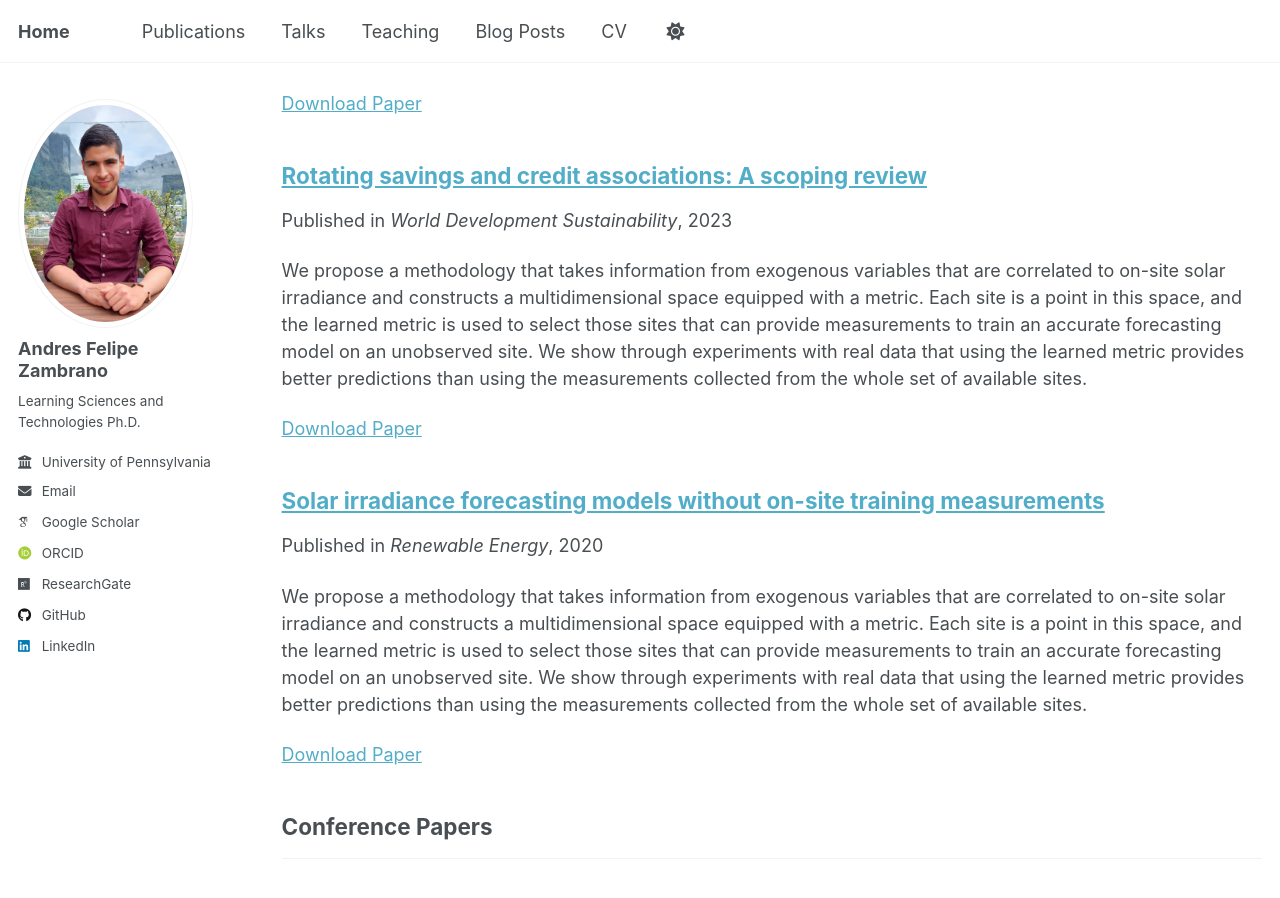
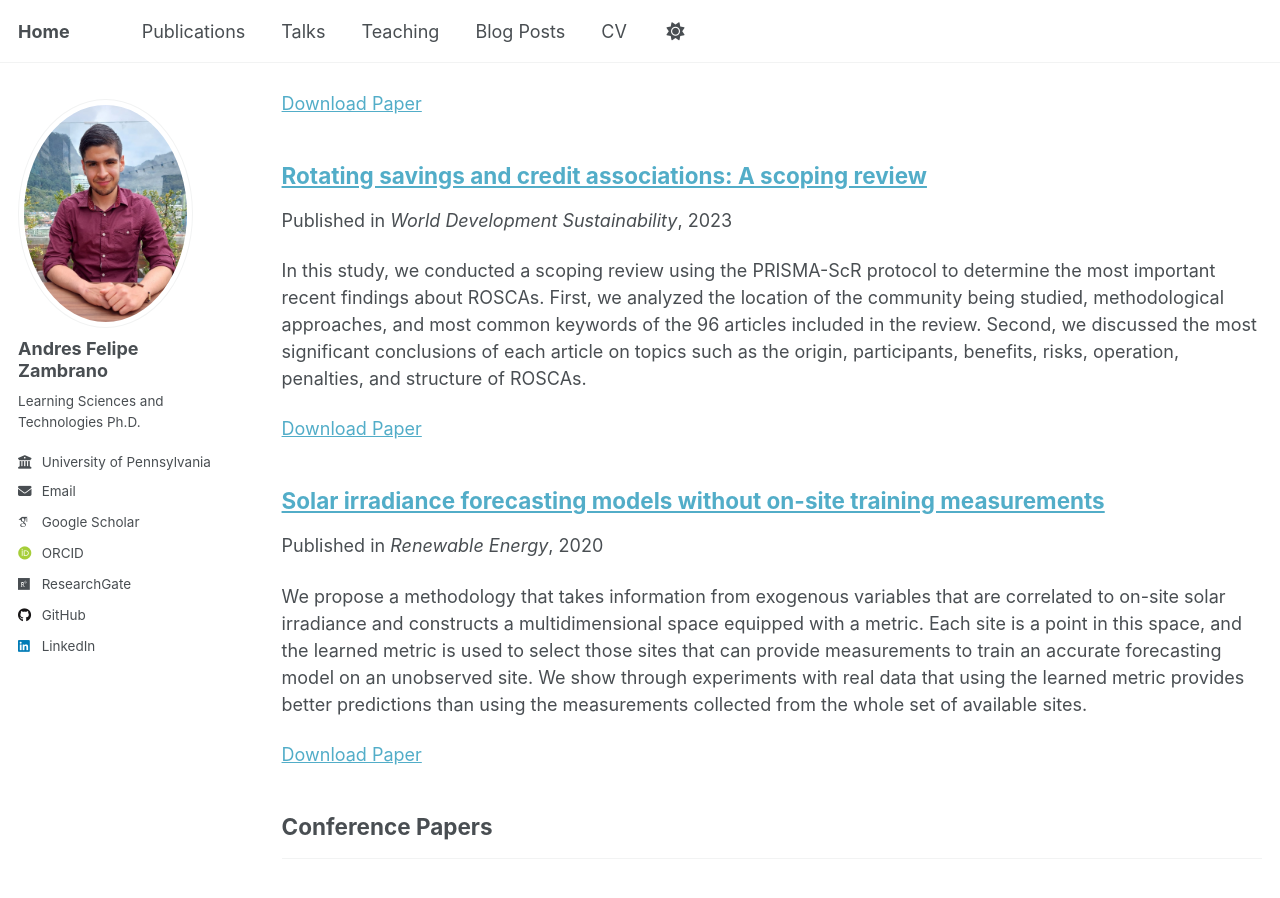
Before and after one commit to afzambrano/afzambrano.github.io, a Jekyll site: the page built from _pages/publications.html, in a window 1280 px wide and 900 px high, scrolled down 1174 px. Built offline with Jekyll 4.4.1, drawn with Linux system fonts in a browser that asks for light colours; some web fonts are replaced; a script that is not in the unit is left out.

Commit message:
Update 2023-review-roscas.md

```diff
--- a/_publications/2023-review-roscas.md
+++ b/_publications/2023-review-roscas.md
@@ -3,14 +3,15 @@ title: "Rotating savings and credit associations: A scoping review"
 collection: publications
 category: manuscripts
 permalink: /publication/2023-review-roscas
-excerpt: 'We propose a methodology that takes information from exogenous variables that are correlated to on-site solar irradiance and constructs a multidimensional space equipped with a metric. Each site is a point in this space, and the learned metric is used to select those sites that can provide measurements to train an accurate forecasting model on an unobserved site. We show through experiments with real data that using the learned metric provides better predictions than using the measurements collected from the whole set of available sites.'
+excerpt: 'In this study, we conducted a scoping review using the PRISMA-ScR protocol to determine the most important recent findings about ROSCAs. First, we analyzed the location of the community being studied, methodological approaches, and most common keywords of the 96 articles included in the review. Second, we discussed the most significant conclusions of each article on topics such as the origin, participants, benefits, risks, operation, penalties, and structure of ROSCAs.'
 date: 2023-12-01
 venue: 'World Development Sustainability'
 paperurl: 'https://www.sciencedirect.com/science/article/pii/S2772655X23000393'
 ---
 
 A Rotating Savings and Credit Association (ROSCA) is an informal cooperation strategy that has emerged in several parts of the world as a tool to increase the resilience and social development of individuals in underprivileged communities. This strategy has been widely studied for decades to recognize ROSCAs’ benefits, risks, and operation rules in several regions and countries. In this study, we conducted a scoping review using the PRISMA-ScR protocol to determine the most important recent findings about ROSCAs. First, we analyzed the location of the community being studied, methodological approaches, and most common keywords of the 96 articles included in the review. Second, we discussed the most significant conclusions of each article on topics such as the origin, participants, benefits, risks, operation, penalties, and structure of ROSCAs. Based on this review, we discuss how ROSCAs have provided benefits to their members that are not exclusively financial, how these schemes have evolved from traditional ones to strategies with improved structure, rules, and technological tools, and some key research opportunities to be addressed.
-[Download Paper](https://www.learning-analytics.info/index.php/JLA/article/view/8575)
+
+[Download Paper](https://www.sciencedirect.com/science/article/pii/S2772655X23000393)
 
 <b>Recommended citation:</b><br>
 <i>Zambrano, A. F., Giraldo, L. F., Perdomo, M. T., Hernández, I. D., & Godoy, J. M.</i> (2023).
```
